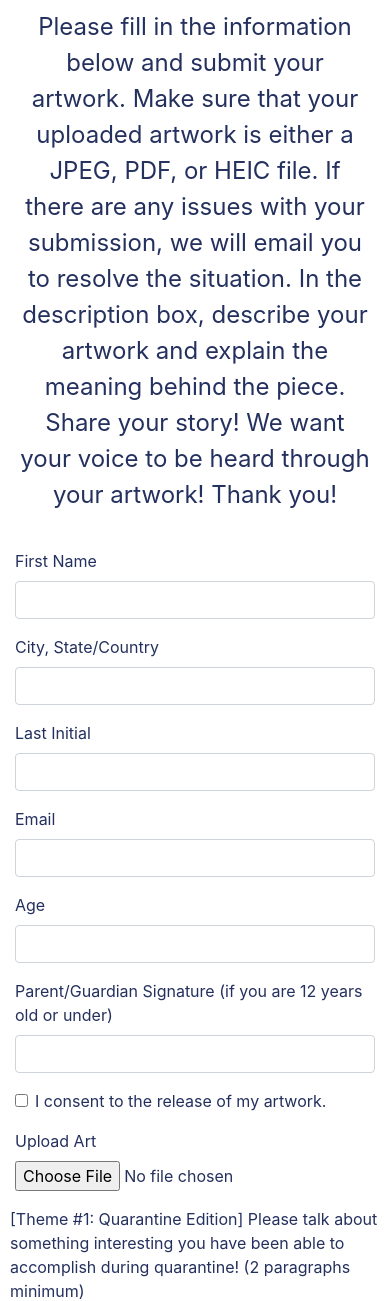
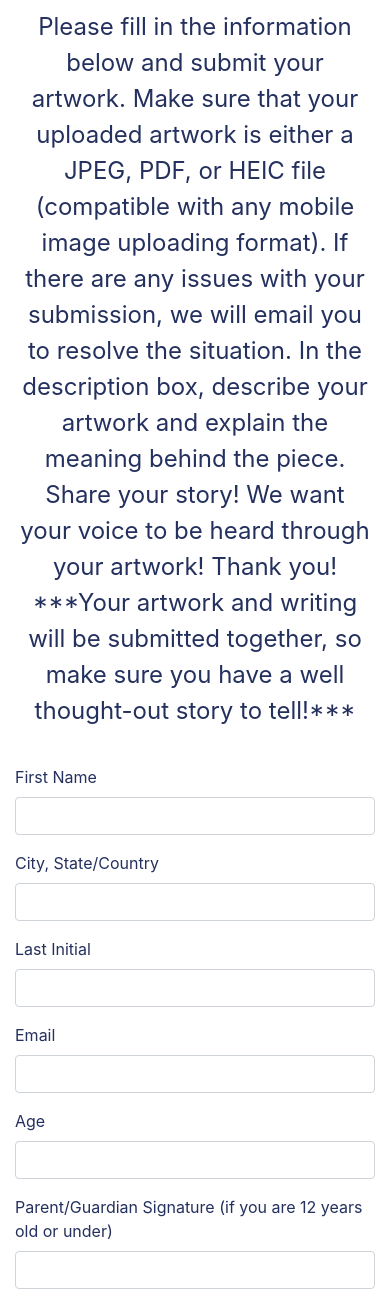
Before and after one commit to Draw4Med/draw4med.github.io, a plain HTML site: page submissions.html in a window 390 px wide. Shown: the part 304-1605 px from the top of the page. Drawn offline with nearby package versions, Linux system fonts and the light colour scheme.

Commit message:
Final touches being added

```diff
--- a/css/contact.css
+++ b/css/contact.css
@@ -14,7 +14,10 @@
 }
 
 .contact{
-    background-color: beige;
+    /* background-color: beige; */
+    color: #F76C6C;
+    border: 2px #F76C6C;
+    border-style: solid;
     padding: 70px;
     margin:10px;
 }
--- a/css/styles.css
+++ b/css/styles.css
@@ -190,7 +190,7 @@ body {
     min-height:400;
     padding: 5%;
     border-width: 2px;
-    border-color: red;
+    border-color: #f76c6c;
     border-style: solid;
     /* display: flex;
     flex-direction: column;
--- a/submissions.html
+++ b/submissions.html
@@ -73,9 +73,14 @@
             <br />
             <p id="submit_msg">
                 Please fill in the information below and submit your artwork. Make sure that your uploaded artwork is
-                either a JPEG, PDF, or HEIC file. If there are any issues with your submission, we will email you to
-                resolve the situation. In the description box, describe your artwork and explain the meaning behind the
-                piece. Share your story! We want your voice to be heard through your artwork! Thank you!
+                either a JPEG, PDF, or HEIC file (compatible with any mobile image uploading format). If there are any
+                issues with your submission, we will email you to resolve the situation. In the description box,
+                describe your artwork and explain the meaning behind the piece. Share your story! We want your voice to
+                be heard through your artwork! Thank you!
+
+                ***Your artwork and writing will be submitted together, so make sure you have a well thought-out story
+                to tell!***
+
 
             </p>
         </div>
@@ -126,8 +131,8 @@
                     <input id="artwork" type="file" class="form-control-file" id="exampleFormControlFile1">
                 </div>
                 <div class="form-row">
-                    <label for="validationTextarea"> [Theme #1: Quarantine Edition] Please talk about something
-                        interesting you have been able to accomplish during quarantine! (2 paragraphs minimum)</label>
+                    <label for="validationTextarea">[Theme #1: Quarantine Edition] Please talk about something
+                        interesting you have been able to accomplish during quarantine! (1 paragraph minimum)</label>
                     <textarea id="art_description" class="form-control is-invalid" id="validationTextarea"
                         placeholder="Required description"></textarea>
                 </div>
```
Also changed, not shown: involve.html (+2 -0 lines).
